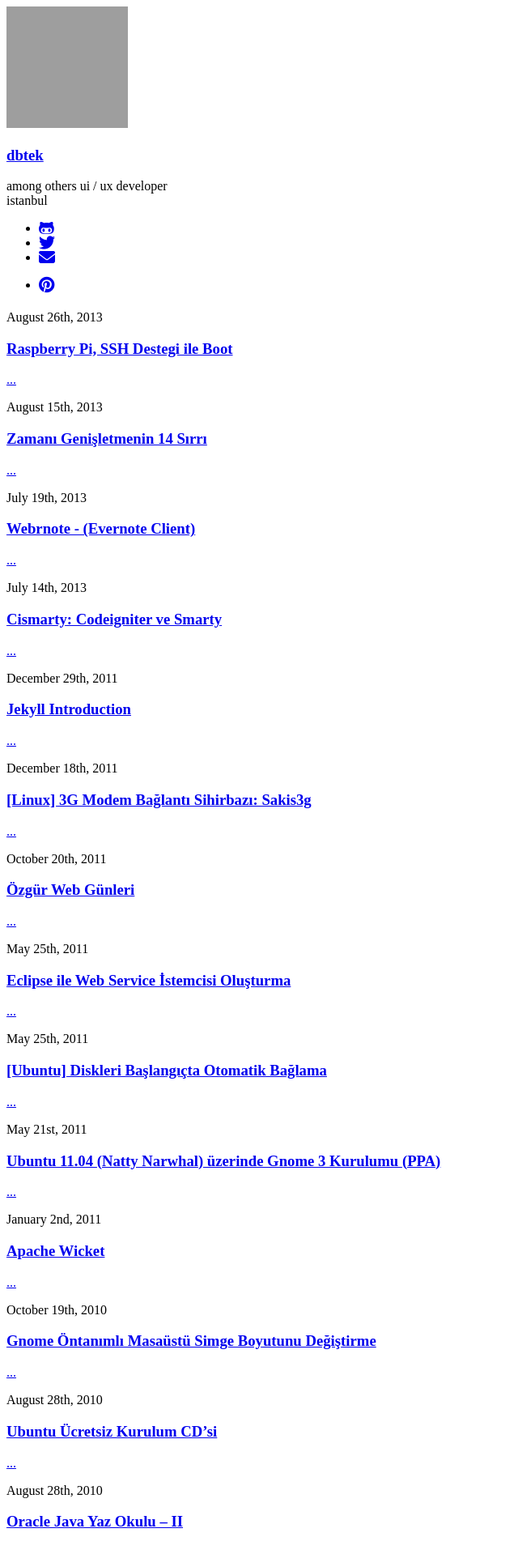
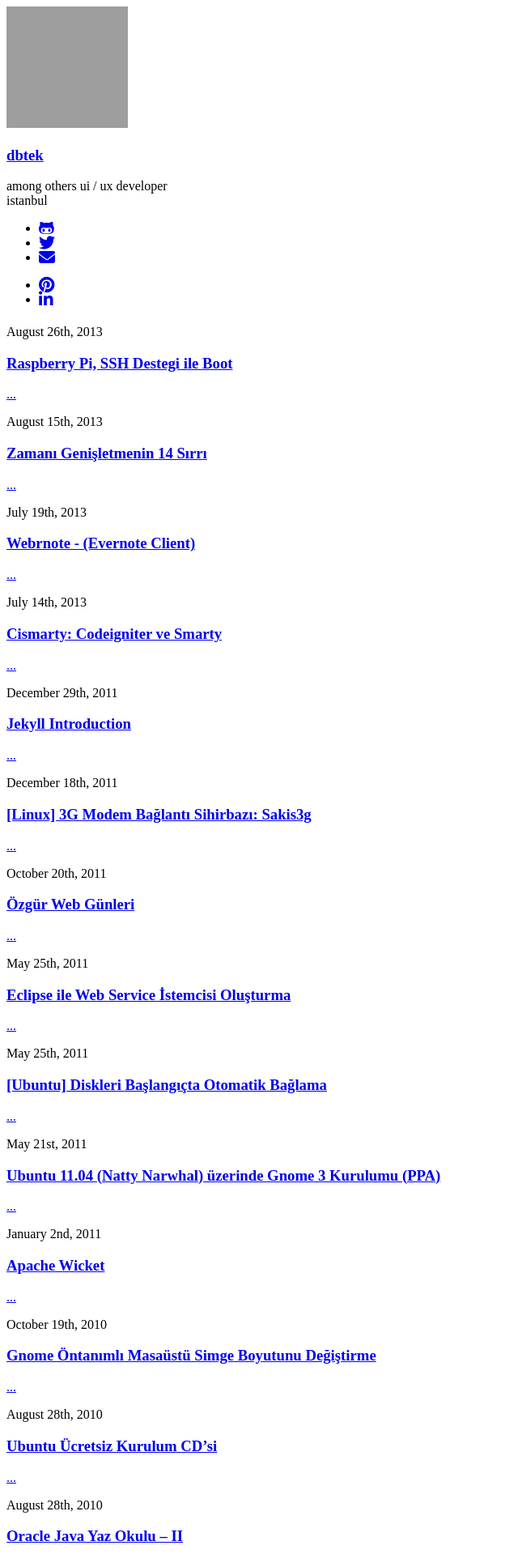
Before and after one commit to dbtek/blog, a Jekyll site: the page built from index.md, in a window 1280 px wide. Shown: the top 1919 px of the page at 81% size, without its empty margins (0-640 px from the left). Built offline with Jekyll 4.4.1, drawn with Linux system fonts in a browser that asks for light colours; nearby versions of some CDN libraries; library files that are not in the unit come from our copies; grey boxes are pictures that could not be loaded.

Commit message:
linkedin url fix

```diff
--- a/_includes/themes/dbtek/sidebar.html
+++ b/_includes/themes/dbtek/sidebar.html
@@ -46,7 +46,7 @@
 			</a>
 		</li>
 		{% endif %}
-		{% if site.author.linkedin %}
+		{% if site.author.linkedin-url %}
 		<li>
 			<a class="btn btn-default btn-sm" href="{{ site.author.linkedin-url }}">
 				<i class="fa fa-linkedin fa-lg"></i>
```
